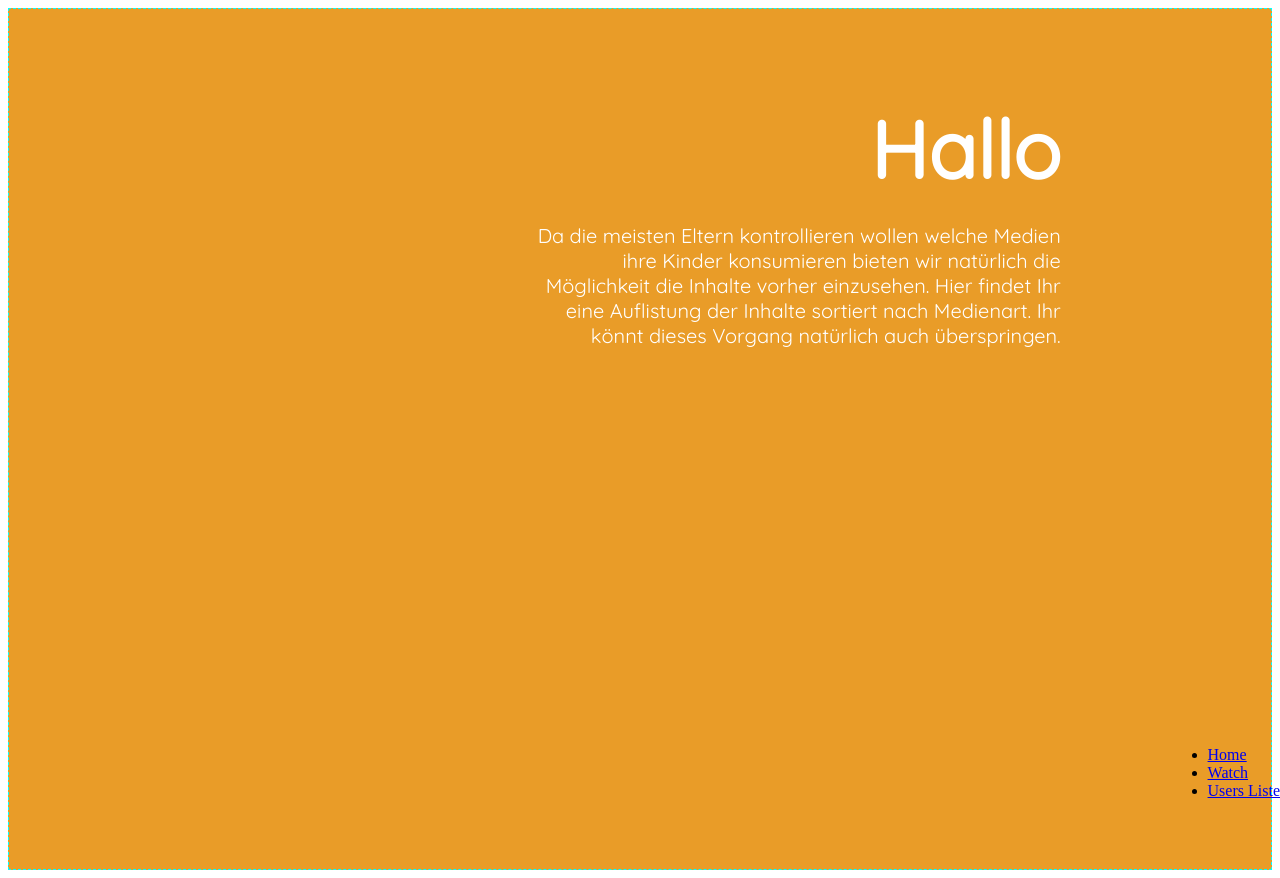
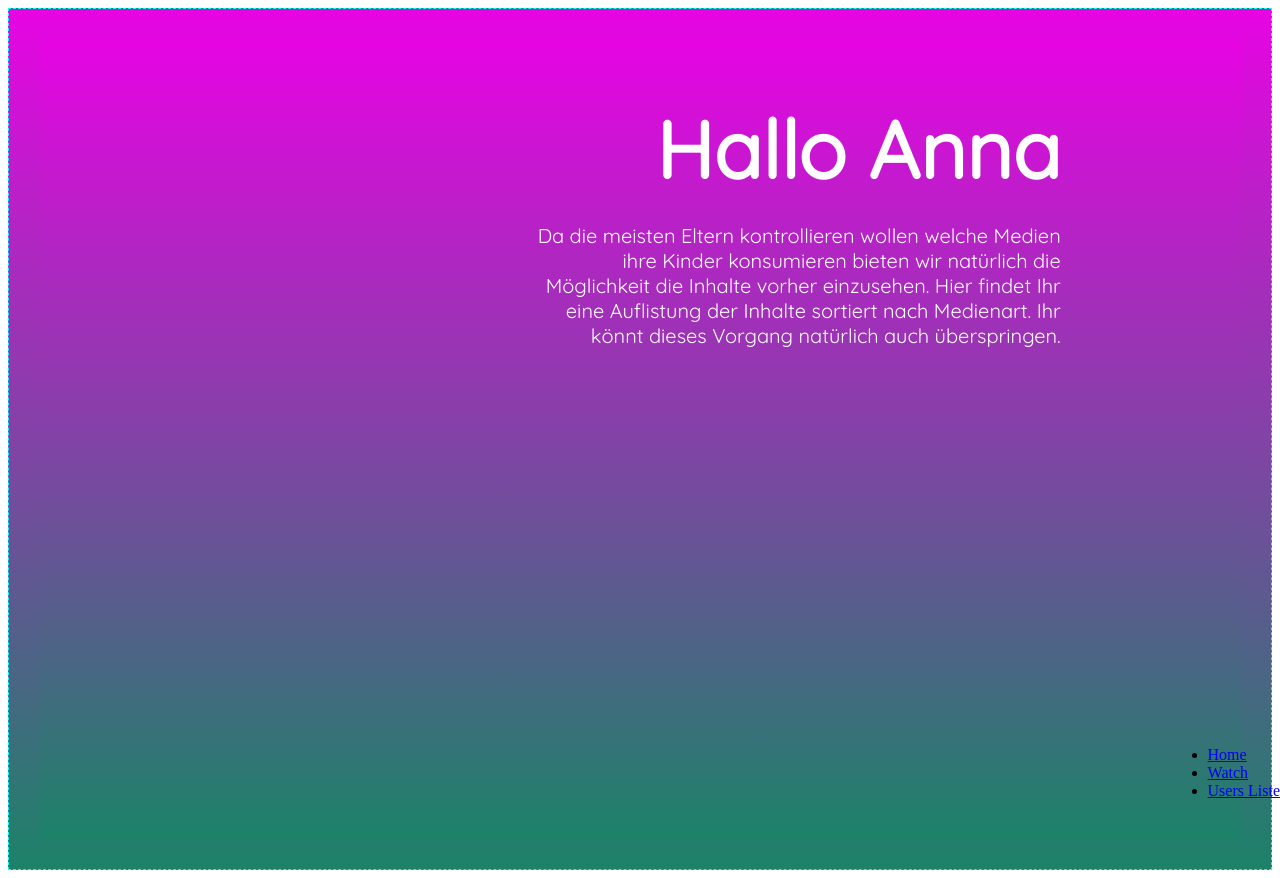
Before and after one commit to Momaritti/gera-srh, an Angular app: page /home in a window 1280 px wide. Built offline with nearby package versions, Linux system fonts and the light colour scheme.

Commit message:
sass gradient und user

```diff
--- a/src/app/home/home.component.sass
+++ b/src/app/home/home.component.sass
@@ -1,4 +1,15 @@
 @import "../variables"
+
+/// Mixin printing a linear-gradient
+/// as well as a plain color fallback
+/// and the `-webkit-` prefixed declaration
+/// @access public
+/// @param {Keyword | Angle} $direction - Linear gradient direction
+/// @param {Arglist} $color-stops - List of color-stops composing the gradient
+@mixin linear-gradient($direction, $color-stops...)
+  background: nth(nth($color-stops, 1), 1)
+  background: -webkit-linear-gradient(legacy-direction($direction), $color-stops)
+  background: linear-gradient($direction, $color-stops)
 
 *
   padding: 0px
@@ -30,7 +41,9 @@ li
   list-style-type: none
 
 div
-  background-color: $background-color
+  //background-color: $background-color
+  background-image: linear-gradient(#e704e3, #1c8268)
+
 
 .first-view
   height: 100vh
--- a/src/app/home/home.component.ts
+++ b/src/app/home/home.component.ts
@@ -6,7 +6,7 @@ import { Component, OnInit } from '@angular/core';
   styleUrls: ['./home.component.sass']
 })
 export class HomeComponent implements OnInit {
-
+  user = 'Anna';
   constructor() { }
 
   ngOnInit() {
```
